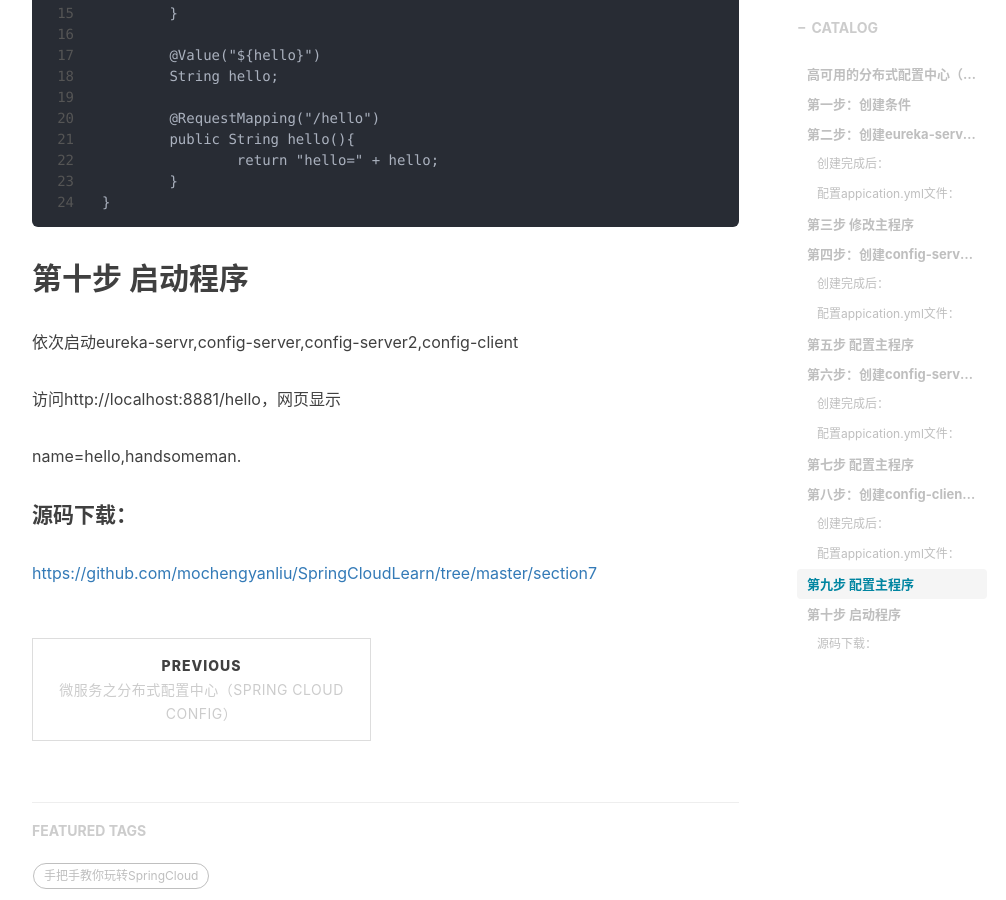
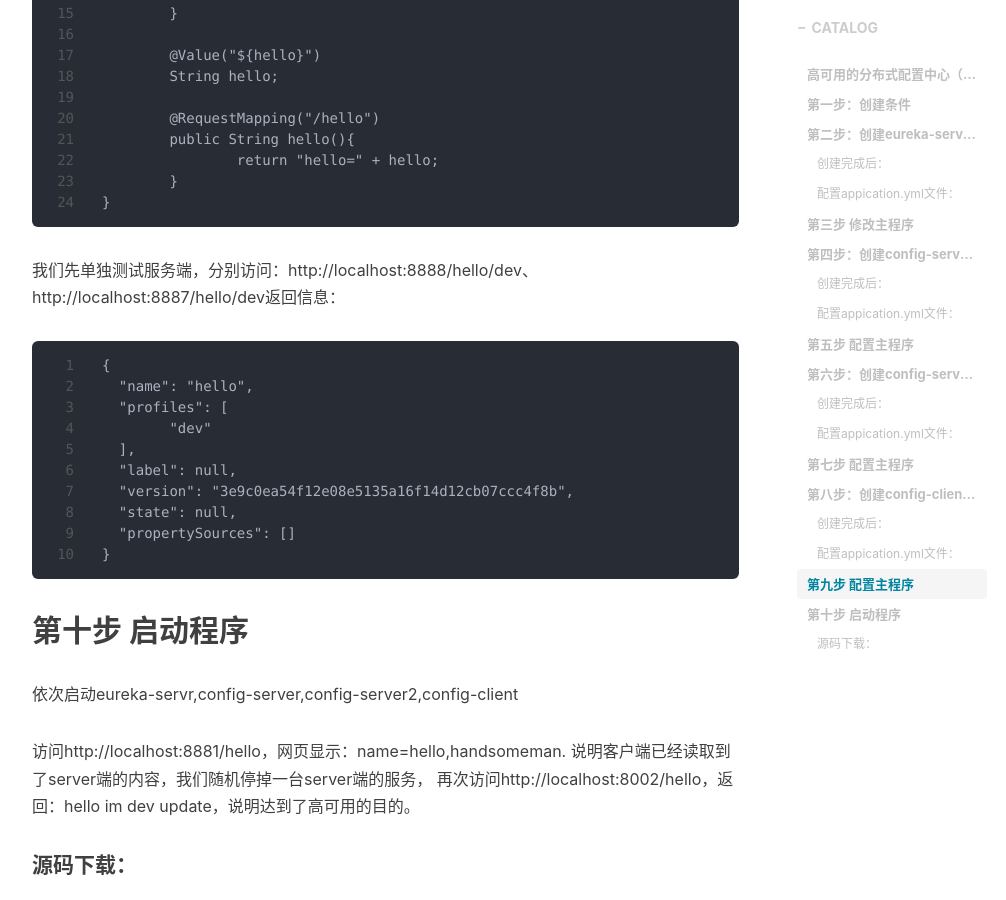
Before and after one commit to mochengyanliu/mochengyanliu.github.io, a Jekyll site: the page built from _posts/2018-10-31-微服务之高可用的分布式配置中心（Spring Cloud Config）-2019.markdown, in a window 1280 px wide and 900 px high, scrolled down 11362 px. Shown: the whole window, without its empty margins (233-1239 px from the left). Built offline with Jekyll 4.4.1, drawn with Linux system fonts in a browser that asks for light colours; nearby versions of some CDN libraries; comment, search, counter and statistics services are not loaded; some of the changed text lies outside the part shown.

Commit message:
修改显示内容

```diff
--- a/_posts/2018-10-31-微服务之高可用的分布式配置中心（Spring Cloud Config）-2019.markdown
+++ b/_posts/2018-10-31-微服务之高可用的分布式配置中心（Spring Cloud Config）-2019.markdown
@@ -512,13 +512,26 @@ tags:
 		}
 	}
 
+我们先单独测试服务端，分别访问：http://localhost:8888/hello/dev、http://localhost:8887/hello/dev返回信息：
+
+	{
+	  "name": "hello",
+	  "profiles": [
+		"dev"
+	  ],
+	  "label": null,
+	  "version": "3e9c0ea54f12e08e5135a16f14d12cb07ccc4f8b",
+	  "state": null,
+	  "propertySources": []
+	}
+
 ## 第十步 启动程序
 
 依次启动eureka-servr,config-server,config-server2,config-client
 
-访问http://localhost:8881/hello，网页显示
-
-name=hello,handsomeman.
+访问http://localhost:8881/hello，网页显示：name=hello,handsomeman.
+说明客户端已经读取到了server端的内容，我们随机停掉一台server端的服务，
+再次访问http://localhost:8002/hello，返回：hello im dev update，说明达到了高可用的目的。
 
 
 
```
Also changed, not shown: other parts of _posts/2018-10-31-微服务之高可用的分布式配置中心（Spring Cloud Config）-2019.markdown (+1 -1 lines).
